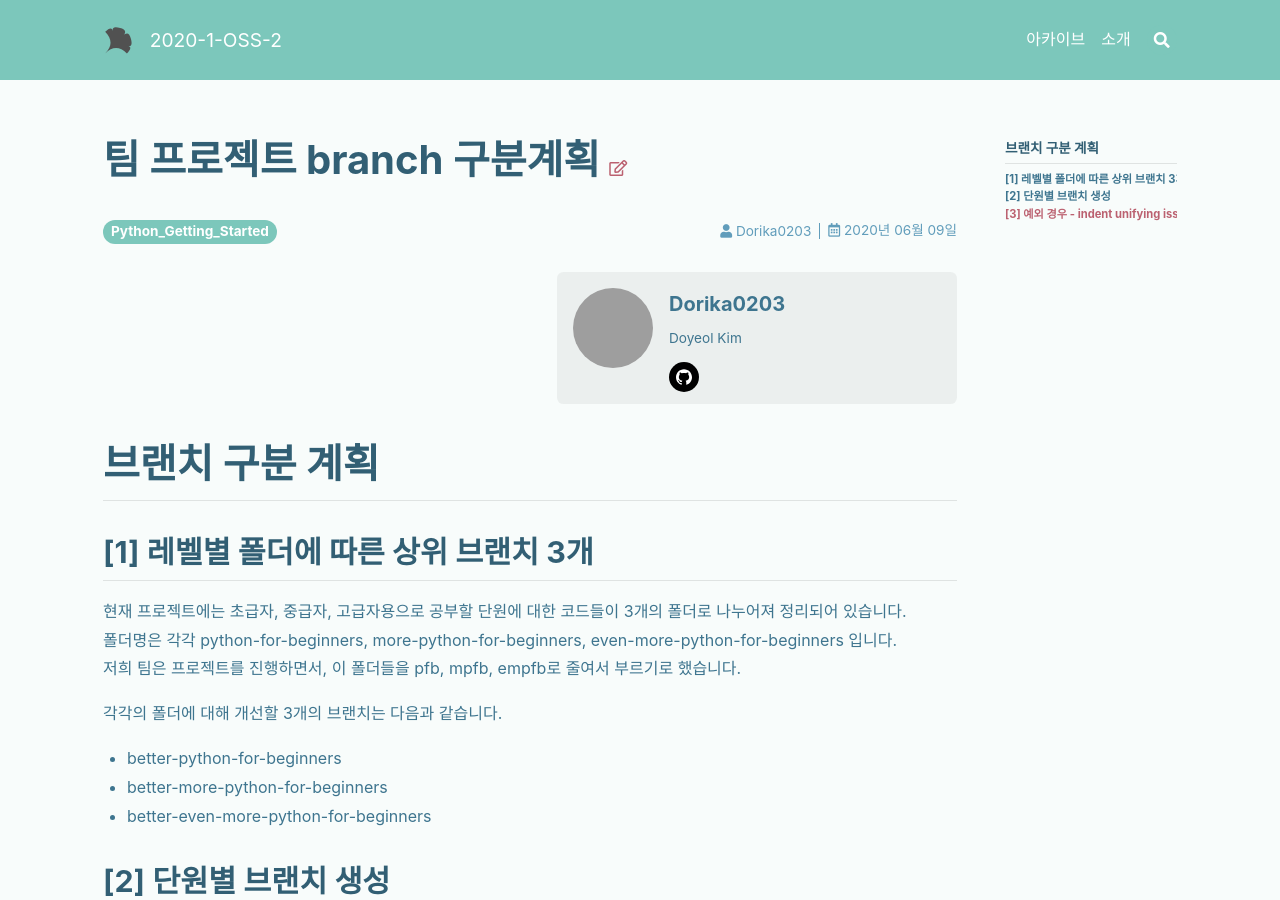
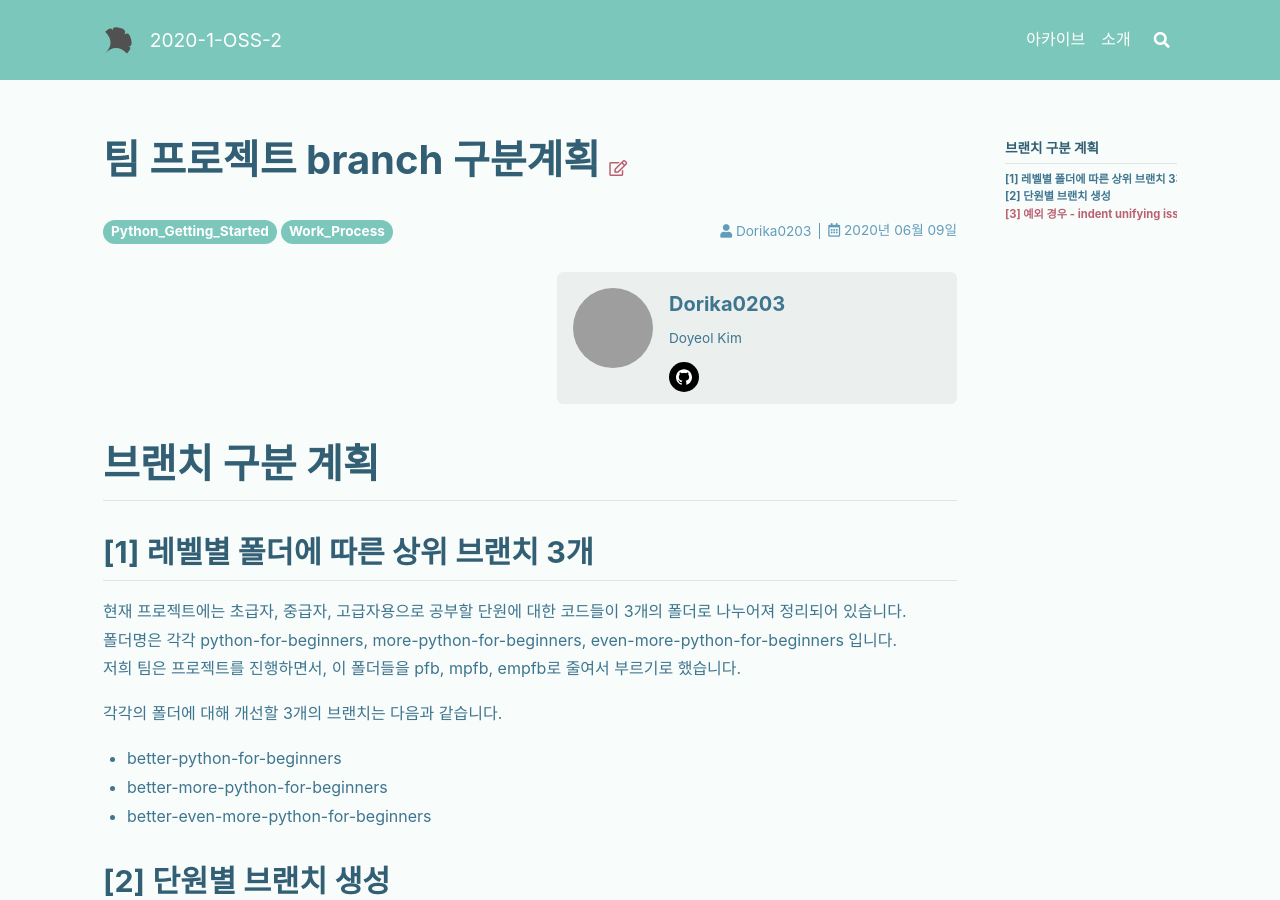
Before and after one commit to 20-1-SKKU-OSS/2020-1-OSS-2, a Jekyll site: the page built from docs/_posts/2020-06-09-Branch-Creating-Rule.md, in a window 1280 px wide and 900 px high. Built offline with Jekyll 4.4.1, drawn with Linux system fonts in a browser that asks for light colours; nearby versions of some CDN libraries; grey boxes are pictures that could not be loaded.

Commit message:
[UPDATE] 태그 추가 및 마크다운 수정

```diff
--- a/docs/_posts/2020-06-09-Branch-Creating-Rule.md
+++ b/docs/_posts/2020-06-09-Branch-Creating-Rule.md
@@ -2,7 +2,7 @@
 title: 팀 프로젝트 branch 구분계획
 author: Dorika0203
 show_author_profile: true
-tags: Python_Getting_Started
+tags: Python_Getting_Started Work_Process
 ---
 
 브랜치 구분 계획
@@ -58,13 +58,13 @@ Issue를 통해 팀원들 간 전체적인 project에서 어떻게 indentation
 
 1. 3개의 폴더에 따른 indent 수정용 브랜치를 생성
 
-  - indent-pfb
-  - indent-mpfb
-  - indent-empfb
+    - indent-pfb
+    - indent-mpfb
+    - indent-empfb
 
 2. 자신이 수정할 부분에 대한 Issue를 생성한다.
 
-  + more-python-for-beginners의 1~3단원을 수정하는 경우 [링크](https://github.com/20-1-SKKU-OSS/c9-python-getting-started/issues/26)
+    - more-python-for-beginners의 1~3단원을 수정하는 경우 [링크](https://github.com/20-1-SKKU-OSS/c9-python-getting-started/issues/26)
 
 3. 해당 이슈 번호 (위의 경우는 26번임)를 기반으로 브랜치를 생성한다.
 
```
